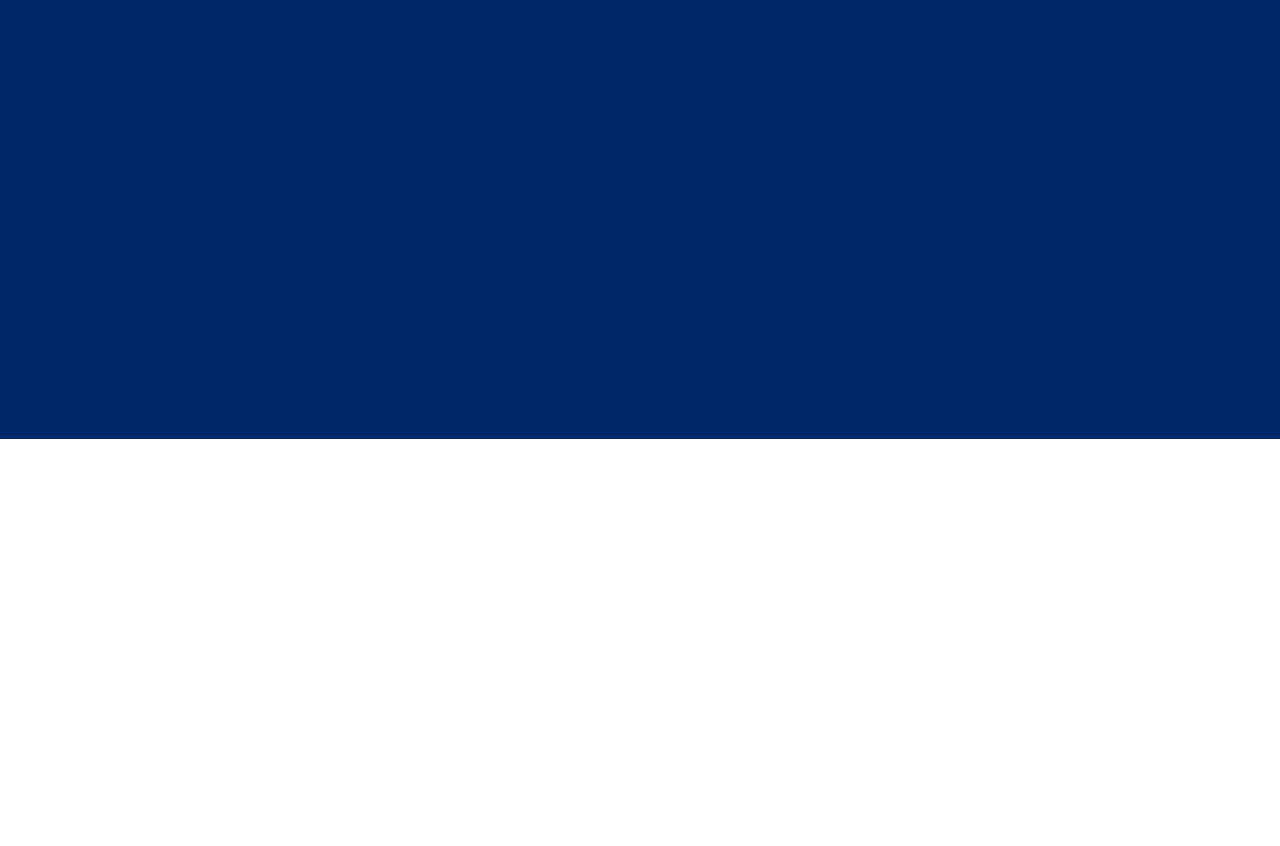
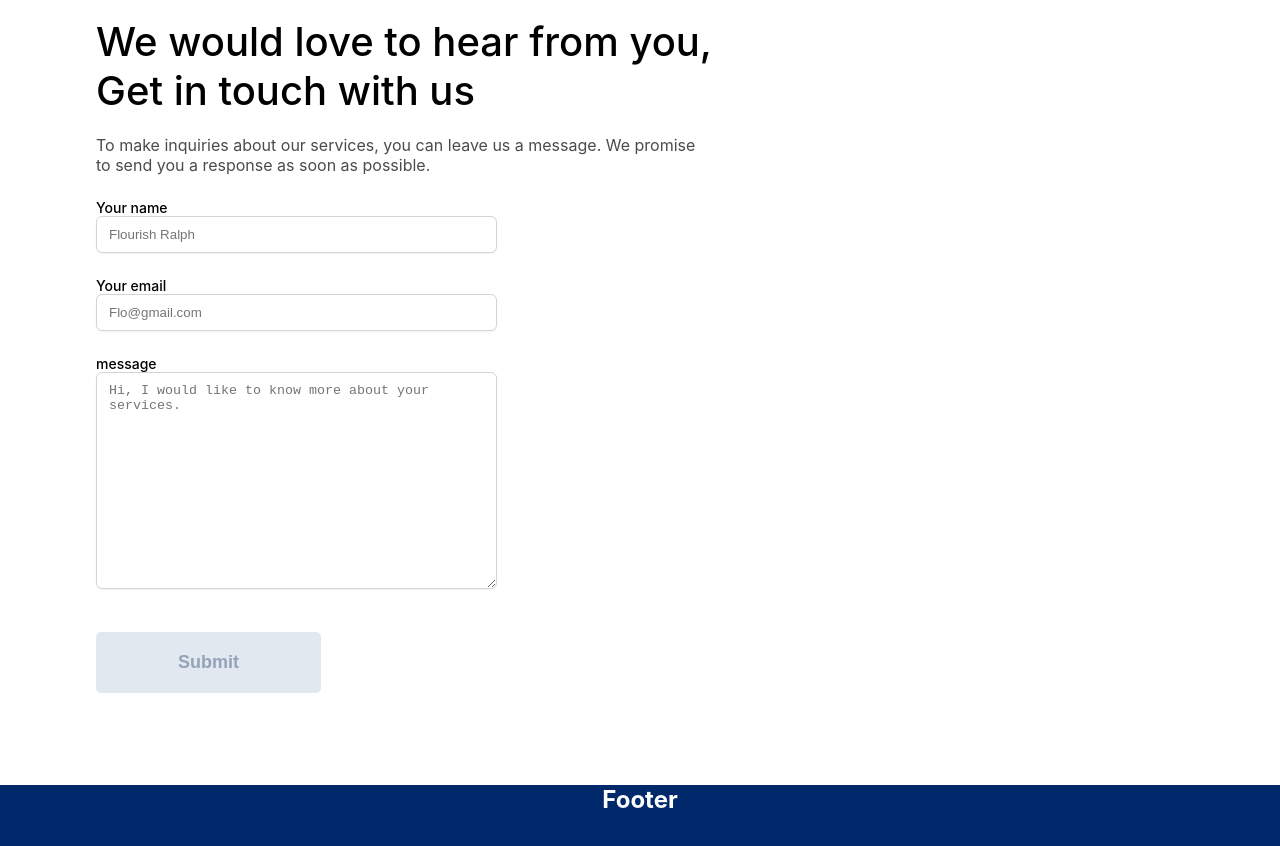
Before and after one commit to c-blaq/bevel-contact-page, a React (Create React App) app: page / in a window 1280 px wide. Shown: the part 560-1406 px from the top of the page. Before the commit the page ends 999 px from the top, so only its background shows below. Built offline with nearby package versions, Linux system fonts and the light colour scheme.

Commit message:
feat:contact form

```diff
--- a/src/container/contact/Contact.jsx
+++ b/src/container/contact/Contact.jsx
@@ -1,7 +1,8 @@
 import React from "react";
 import Footer from "../../component/footer/Footer";
 import Header from "../../component/header/Header";
-import { Container, HeroSection } from "./styled/Contact.styled";
+import ContactForm from "./ContactForm";
+import { Container, Flex, HeroSection } from "./styled/Contact.styled";
 
 const Contact = () => {
   return (
@@ -9,6 +10,9 @@ const Contact = () => {
       <Header />
       <Container>
         <HeroSection />
+        <Flex>
+          <ContactForm />
+        </Flex>
       </Container>
       <Footer />
     </div>
--- /dev/null
+++ b/src/container/contact/ContactForm.jsx
@@ -0,0 +1,39 @@
+import React from "react";
+import { FormSection } from "./styled/Contact.styled";
+
+const ContactForm = () => {
+  return (
+    <FormSection>
+      <h2>
+        We would love to hear from you,
+        <br /> Get in touch with us
+      </h2>
+      <p>
+        To make inquiries about our services, you can leave us a message. We
+        promise to send you a response as soon as possible.
+      </p>
+      <form>
+        <div>
+          <label htmlFor="name">Your name</label>
+          <input type="text" id="name" placeholder="Flourish Ralph" />
+        </div>
+
+        <div>
+          <label htmlFor="email">Your email</label>
+          <input type="email" id="email" placeholder="Flo@gmail.com" />
+        </div>
+
+        <div>
+          <label htmlFor="message">message</label>
+          <textarea
+            id="message"
+            placeholder="Hi, I would like to know more about your services."
+          />
+        </div>
+        <button disabled>Submit</button>
+      </form>
+    </FormSection>
+  );
+};
+
+export default ContactForm;
```
